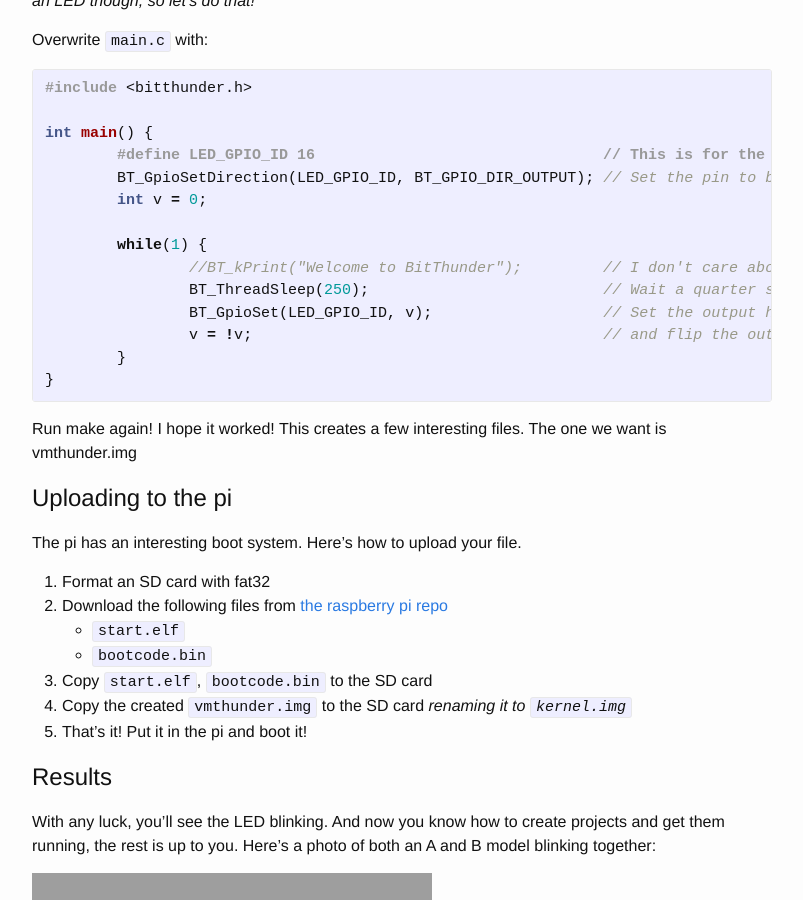
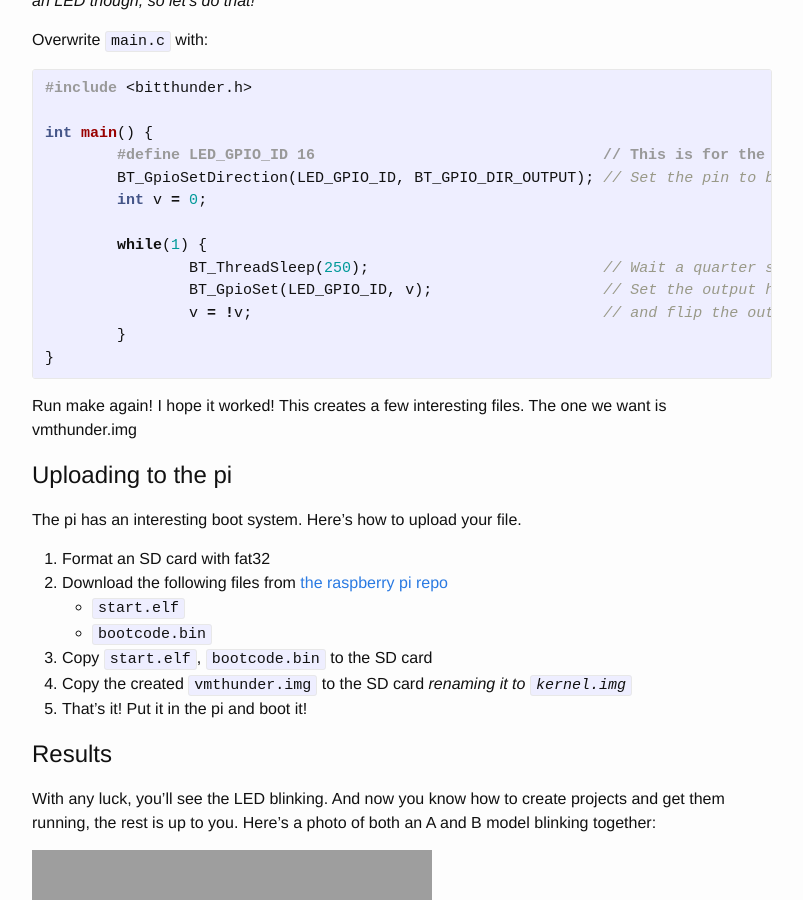
Before and after one commit to ririw/ririw.github.io, a Jekyll site: the page built from _posts/2015-06-27-raspberry-pi-bitthunder.markdown, in a window 1280 px wide and 900 px high, scrolled down 1618 px. Shown: the whole window, without its empty margins (238-1041 px from the left). Built offline with Jekyll 4.4.1, drawn with Linux system fonts in a browser that asks for light colours.

Commit message:
removed useless line

```diff
--- a/_posts/2015-06-27-raspberry-pi-bitthunder.markdown
+++ b/_posts/2015-06-27-raspberry-pi-bitthunder.markdown
@@ -68,7 +68,6 @@ int main() {
 	int v = 0;
 
 	while(1) {
-		//BT_kPrint("Welcome to BitThunder");         // I don't care about UART
 		BT_ThreadSleep(250);                          // Wait a quarter second
 		BT_GpioSet(LED_GPIO_ID, v);                   // Set the output high or low
 		v = !v;                                       // and flip the output variable
```
